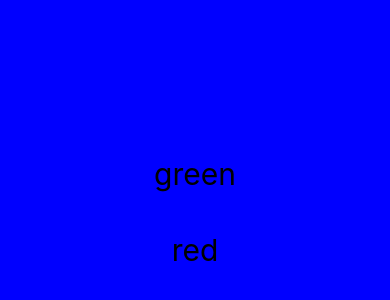
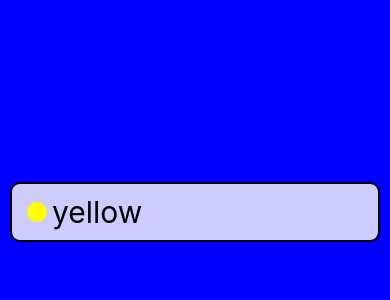
Before and after one commit to kvnchu2/simple_cms, a React Native app: screen / in a window 390 px wide. Shown: the part 210-510 px from the top of the page. Built offline with nearby package versions, Linux system fonts and the light colour scheme.

Commit message:
integrate touchableHighlight

```diff
--- a/App.js
+++ b/App.js
@@ -1,5 +1,5 @@
 import React, { useState } from 'react';
-import { StyleSheet, View, Text } from 'react-native';
+import { StyleSheet, View, Text, TouchableHighlight } from 'react-native';
 import icon from "./assets/icon.png";
 
 
@@ -7,8 +7,12 @@
   const [backgroundColor, setBackgroundColor] = useState("blue");
   return(
     <View style={ [styles.container, {backgroundColor}]}>
-      <Text style={styles.button} onPress={() => setBackgroundColor("green")}>green</Text>
-      <Text style={styles.button} onPress={() => setBackgroundColor("red")}>red</Text>
+      <TouchableHighlight style={styles.button} onPress={() => setBackgroundColor("yellow") } underlayColor="orange">
+        <View style={styles.row}>
+          <View style={[styles.sample, {backgroundColor: "yellow"}]}></View>
+          <Text style={styles.buttonText}>yellow</Text>
+        </View>
+      </TouchableHighlight>
     </View>
   )
 }
@@ -23,6 +27,26 @@
   button: {
     fontSize: 30,
     margin: 10,
-    padding: 10
+    padding: 10,
+    borderWidth: 2,
+    borderRadius: 10,
+    alignSelf: "stretch",
+    textAlign: "center",
+    backgroundColor: "rgba(255,255,255, .8)"
+  },
+  buttonText: {
+    fontSize: 30,
+    textAlign: "center"
+  },
+  row: {
+    flexDirection: "row",
+    alignItems: "center"
+  },
+  sample: {
+    height: 20,
+    width: 20,
+    margin: 5,
+    borderRadius: 10,
+    backgroundColor: "white"
   }
 })
```
